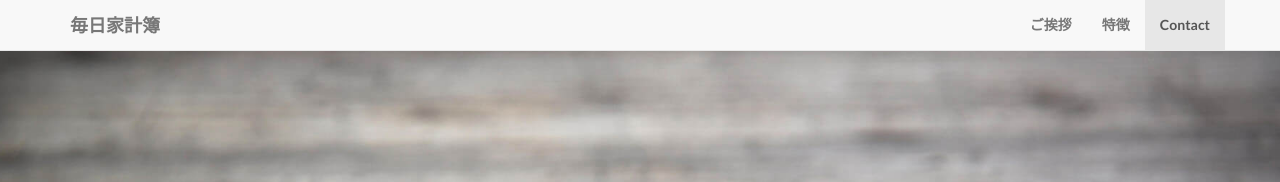
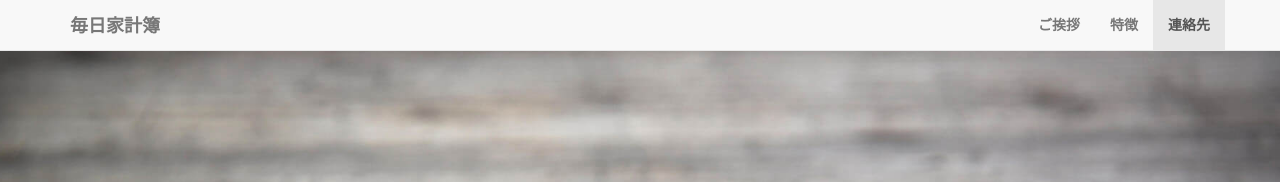
Before and after one commit to swalloworks/swalloworks.github.io, a Jekyll site: the page built from index.html, in a window 1280 px wide. Shown: the top 182 px of the page. Built offline with Jekyll 4.4.1, drawn with Linux system fonts in a browser that asks for light colours.

Commit message:
Contact→連絡先

```diff
--- a/_includes/header.html
+++ b/_includes/header.html
@@ -21,7 +21,7 @@
                     <a class="page-scroll" href="#services">特徴</a>
                 </li>
                 <li>
-                    <a class="page-scroll" href="#contact">Contact</a>
+                    <a class="page-scroll" href="#contact">連絡先</a>
                 </li>
             </ul>
         </div>
```
